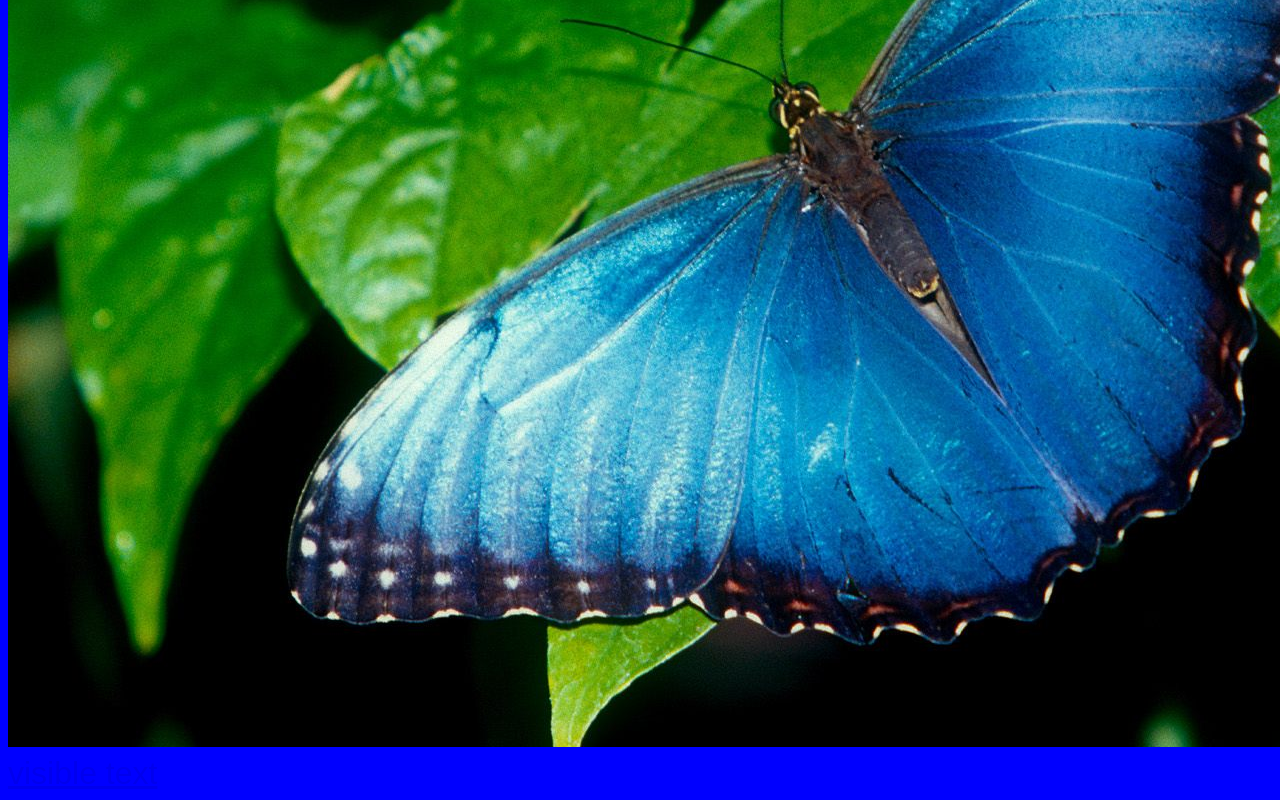
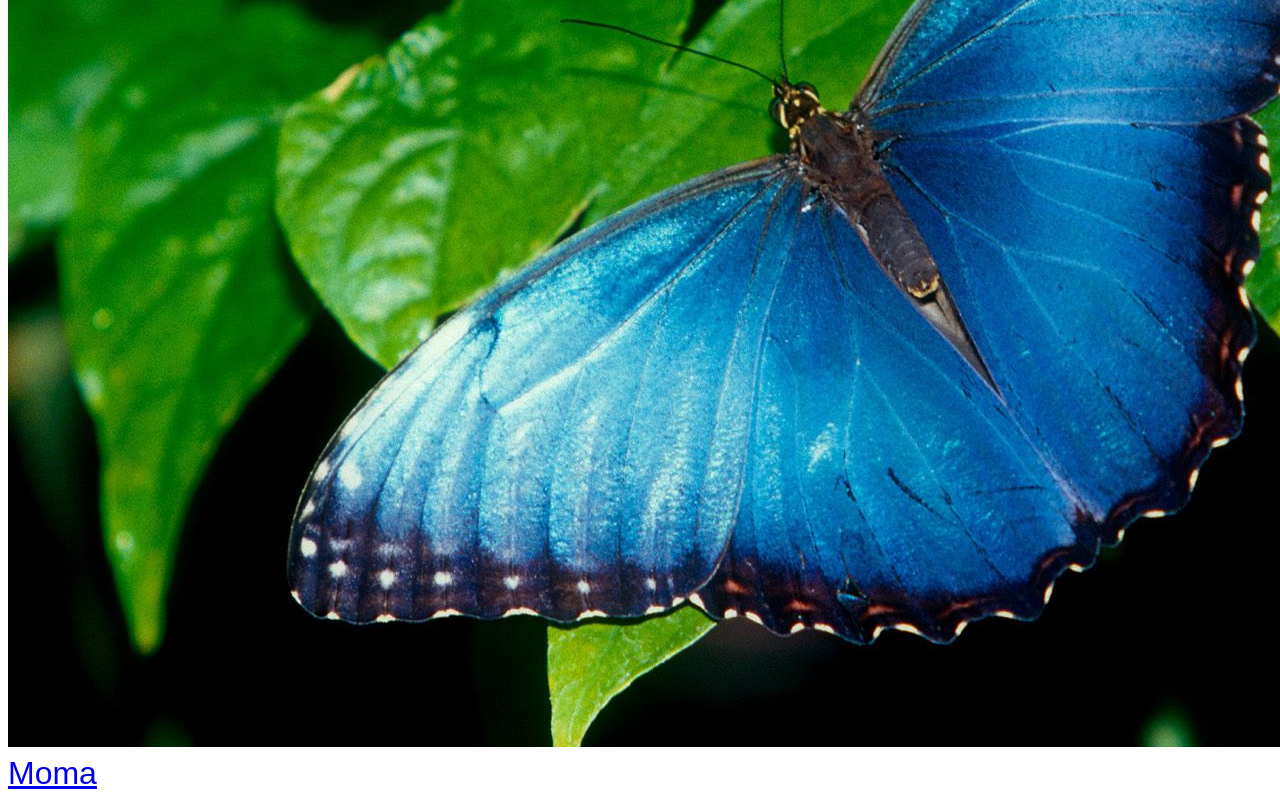
Before and after one commit to rhiyacreator/Practice, a plain HTML site: page index.html in a window 1280 px wide. Shown: the part 831-1631 px from the top of the page. Drawn offline with Linux system fonts and the light colour scheme.

Commit message:
Update index.html

```diff
--- a/index.html
+++ b/index.html
@@ -3,7 +3,7 @@
  <head>
   <style>
    body{
-   background-color: blue;
+   background-color: light blue;
    color: white;
    font-size: 32px;
    font-family: sans-serif;
@@ -22,6 +22,6 @@
   <br>
   <br>
   <img src="https://rhiyacreator.github.io/Practice/images/butterfly.jpg" width 400">
-  <a href=https://www.moma.org/>visible text</a>
+  <a href=https://www.moma.org/>Moma </a>
  </body>
 </html>
```
